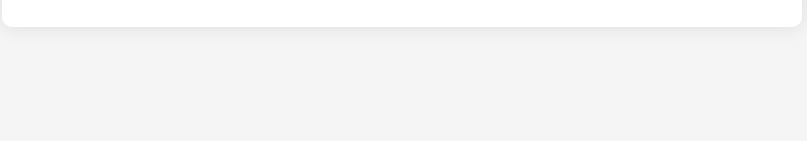
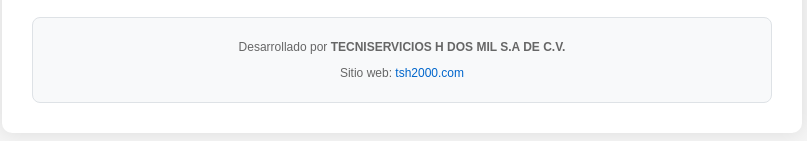
Before and after one commit to marroquin9953/Mi-portafolio, a website: page images/report-template.html in a window 1280 px wide. Shown: the part 2701-2842 px from the top of the page, without its empty margins (238-1045 px from the left). Before the commit the page ends 2768 px from the top, so only its background shows below. Drawn offline with Linux system fonts and the light colour scheme.

Commit message:
Update: Mejoras en SEO

```diff
--- a/images/report-template.html
+++ b/images/report-template.html
@@ -2,6 +2,24 @@
 <html lang="es">
 <head>
     <meta charset="UTF-8">
+    <meta name="viewport" content="width=device-width, initial-scale=1.0">
+    <title>Reporte Fotográfico - Tecniservicios H2000</title>
+
+    <!-- SEO Meta Tags -->
+    <meta name="description" content="Sistema de reportes fotográficos para mantenimiento y servicios técnicos - Tecniservicios H2000">
+    <meta name="keywords" content="reporte fotográfico, mantenimiento, servicios técnicos, tecniservicios h2000">
+    <meta name="author" content="Ing. Isidro Marroquín - TECNISERVICIOS H DOS MIL S.A DE C.V.">
+    <meta name="robots" content="noindex, nofollow">
+
+    <!-- Open Graph Meta Tags -->
+    <meta property="og:title" content="Reporte Fotográfico - Tecniservicios H2000">
+    <meta property="og:description" content="Sistema de reportes fotográficos para mantenimiento y servicios técnicos">
+    <meta property="og:type" content="website">
+    <meta property="og:url" content="https://tsh2000.com">
+
+    <!-- Favicon -->
+    <link rel="icon" type="image/x-icon" href="https://www.tecniserviciosh2000.com/web/wp-content/uploads/2017/06/favicon.ico">
+
     <style>
         body {
             font-family: Arial, sans-serif;
@@ -194,6 +212,26 @@
             background-color: #f8f9fa;
             margin-top: 20px;
         }
+
+        .developer-info {
+            text-align: center;
+            margin-top: 20px;
+            padding: 10px;
+            background-color: #f8f9fa;
+            border-radius: 8px;
+            border: 1px solid #dee2e6;
+            font-size: 12px;
+            color: #666;
+        }
+
+        .developer-info a {
+            color: #0066cc;
+            text-decoration: none;
+        }
+
+        .developer-info a:hover {
+            text-decoration: underline;
+        }
     </style>
 </head>
 <body>
@@ -326,7 +364,12 @@
         </div>
 
         <div class="footer" style="display: flex; justify-content: center; align-items: center;">
-        <img src="https://alex-marroquin.netlify.app/images/ServiciosH2000.jpg" alt="Pie de pagina" style="width: 50%; height: auto;">
+            <img src="https://alex-marroquin.netlify.app/images/ServiciosH2000.jpg" alt="Pie de pagina" style="width: 50%; height: auto;">
+        </div>
+
+        <div class="developer-info">
+            <p>Desarrollado por <strong>TECNISERVICIOS H DOS MIL S.A DE C.V.</strong></p>
+            <p>Sitio web: <a href="https://tsh2000.com" target="_blank">tsh2000.com</a></p>
         </div>
     </div>
 
```
